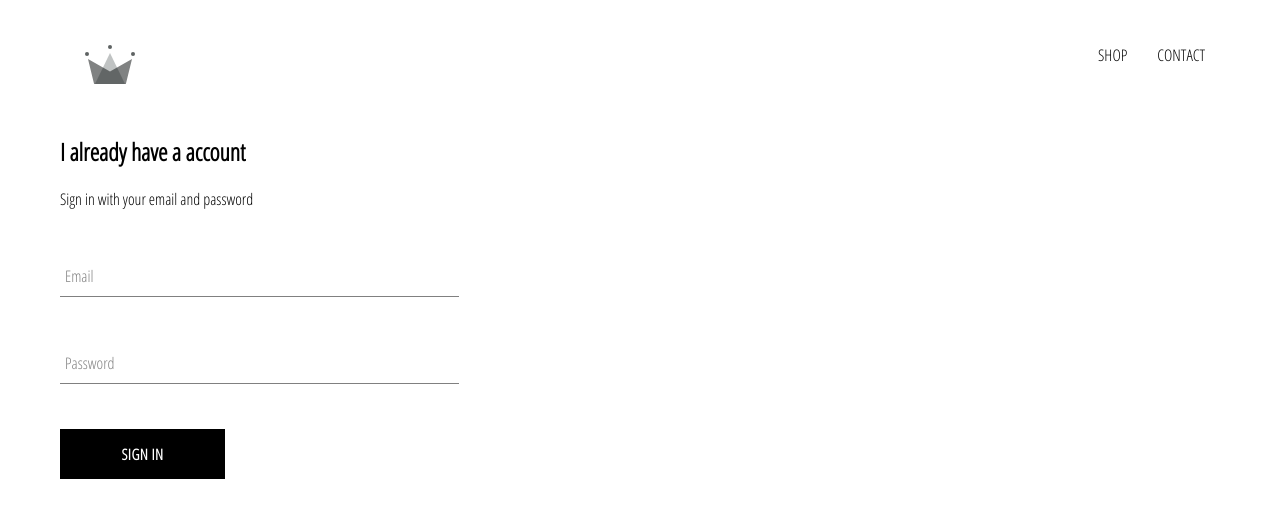
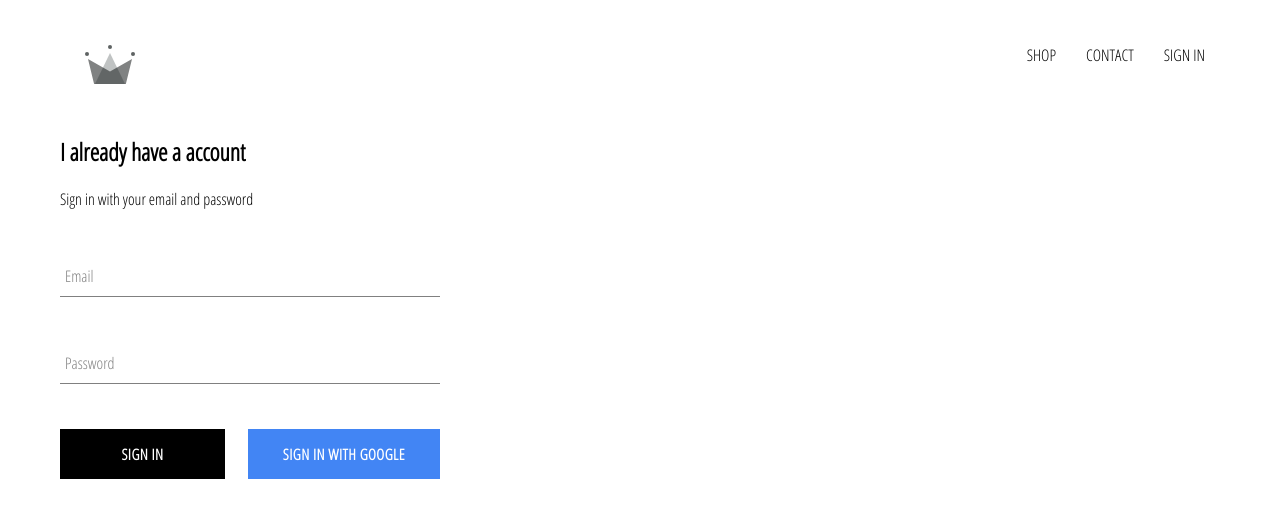
Before and after one commit to thiaraujo/crwn-clothing, a React (Create React App) app: page /signin in a window 1280 px wide. Shown: the top 518 px of the page. Built offline with nearby package versions, Linux system fonts and the light colour scheme; no server answers.

Commit message:
integrated firebase into application, created sign in page with sign in component and sign in with google

```diff
--- a/package.json
+++ b/package.json
@@ -6,6 +6,7 @@
     "@testing-library/jest-dom": "^5.11.4",
     "@testing-library/react": "^11.1.0",
     "@testing-library/user-event": "^12.1.10",
+    "firebase": "^9.1.3",
     "node-sass": "^6.0.1",
     "react": "^17.0.2",
     "react-dom": "^17.0.2",
--- a/src/App.css
+++ b/src/App.css
@@ -7,3 +7,7 @@ a {
     text-decoration: none;
     color: black;
 }
+
+* {
+    box-sizing: border-box;
+}
--- a/src/App.js
+++ b/src/App.js
@@ -6,11 +6,28 @@ import HomePage from './pages/homepage/homepage.component';
 import ShopPage from './pages/shop/shop.component';
 import SignInAndSignOutPage from './pages/sign-in-and-sign-out/sign-in-and-sign-out.component';
 import Header from './components/header/header.component';
+import { auth } from './firebase/firebase.utils';
 
-function App() {
+class App extends React.Component {
+
+  constructor(){
+    super();
+
+    this.state = {
+      currentUser: null
+    }
+  }
+
+  componentDidMount() {
+    auth.onAuthStateChanged(user =>{
+      this.setState({ currentUser: user });
+    })
+  }
+
+  render() {
     return (
       <div>
-      <Header />
+        <Header currentUser={this.state.currentUser}/>
         <Switch>
           <Route exact path='/' component={HomePage}/>
           <Route exact path='/shop' component={ShopPage}/>
@@ -19,5 +36,6 @@ function App() {
       </div>
     );
   }
+}
 
 export default App;
--- a/src/components/custom-button/custon-button.component.jsx
+++ b/src/components/custom-button/custon-button.component.jsx
@@ -2,8 +2,9 @@ import React from "react";
 
 import './custon-button.styles.scss';
 
-const CustonButton = ({ children, ...otherProps })=>(
-    <button className='custom-button' { ...otherProps }>
+const CustonButton = ({ children, isGoogleSignIn, ...otherProps })=>(
+    <button className={`${ isGoogleSignIn ? 'google-sign-in' : ''} custom-button`}
+    { ...otherProps }>
         {children}
     </button>
 )
--- a/src/components/custom-button/custon-button.styles.scss
+++ b/src/components/custom-button/custon-button.styles.scss
@@ -19,4 +19,14 @@
       color: black;
       border: 1px solid black;
     }
+
+    &.google-sign-in{
+      background-color: #4285f4;
+      color: white;
+
+      &:hover{
+        background-color: #357ae8;
+        border: none;
+      }
+    }
   }
--- a/src/components/header/header.component.jsx
+++ b/src/components/header/header.component.jsx
@@ -1,10 +1,11 @@
 import React from "react";
 import { Link } from 'react-router-dom';
 import { ReactComponent as Logo } from '../../assets/crown.svg';
+import { auth } from '../../firebase/firebase.utils';
 
 import './header.styles.scss';
 
-const Header = ()=> (
+const Header = ({ currentUser })=> (
     <div className='header'>
         <Link className='logo-container' to='/'>
             <Logo className='logo'/>
@@ -16,6 +17,12 @@ const Header = ()=> (
             <Link className='option' to='/shop'>
                 CONTACT
             </Link>
+            {
+                currentUser ?
+                <div className='option' onClick={ ()=> auth.signOut() }>SIGN OUT</div>
+                :
+                <Link className='option' to='signin'>SIGN IN</Link>
+            }
         </div>
     </div>
 )
--- a/src/components/header/header.styles.scss
+++ b/src/components/header/header.styles.scss
@@ -20,6 +20,7 @@
 
       .option {
         padding: 10px 15px;
+        cursor: pointer;
       }
     }
   }
--- a/src/components/sign-in/sign-in.component.jsx
+++ b/src/components/sign-in/sign-in.component.jsx
@@ -1,6 +1,9 @@
 import React from "react";
 import FormInput from "../form-input/form-input.component";
 import CustomButton from '../custom-button/custon-button.component';
+
+import { signInUpWithGoogle } from '../../firebase/firebase.utils';
+
 import './sign-in.styles.scss';
 
 class SignIn extends React.Component{
@@ -46,7 +49,13 @@ class SignIn extends React.Component{
                         label='Password'
                         required />
 
-                    <CustomButton type='submit'> Sign In </CustomButton>
+                    <div className='buttons'>
+                        <CustomButton type='submit'> Sign In </CustomButton>
+                        <CustomButton onClick={signInUpWithGoogle} isGoogleSignIn>
+                            {' '}
+                            Sign In with Google {' '}
+                        </CustomButton>
+                    </div>
                 </form>
             </div>
         )
--- a/src/components/sign-in/sign-in.styles.scss
+++ b/src/components/sign-in/sign-in.styles.scss
@@ -1,9 +1,14 @@
 .sign-in{
-    width: 30vw;
+    width: 380px;
     display: flex;
     flex-direction: column;
 
     .title{
         margin: 10px 0px;
     }
+
+    .buttons{
+        display: flex;
+        justify-content: space-between;
+    }
 }
--- /dev/null
+++ b/src/firebase/firebase.utils.js
@@ -0,0 +1,23 @@
+import firebase from 'firebase/compat/app';
+import 'firebase/compat/firestore';
+import 'firebase/compat/auth';
+
+const config = {
+    apiKey: "AIzaSyA1T4l4PvXpV12py-Wt6h8jEZ1QvT1dS2I",
+    authDomain: "crwn-db-b5502.firebaseapp.com",
+    projectId: "crwn-db-b5502",
+    storageBucket: "crwn-db-b5502.appspot.com",
+    messagingSenderId: "529493478269",
+    appId: "1:529493478269:web:dd428ac09cd781da1cda14"
+}
+
+firebase.initializeApp(config);
+
+export const auth = firebase.auth();
+export const firestore = firebase.firestore();
+
+const provider = new firebase.auth.GoogleAuthProvider();
+provider.setCustomParameters({ prompt: 'select_account' });
+export const signInUpWithGoogle = ()=> auth.signInWithPopup(provider);
+
+export default firebase;
```
Also changed, not shown: 1 other file (tests, documents, lock files or other folders). Lines whose indentation alone changed are shown as unchanged.
